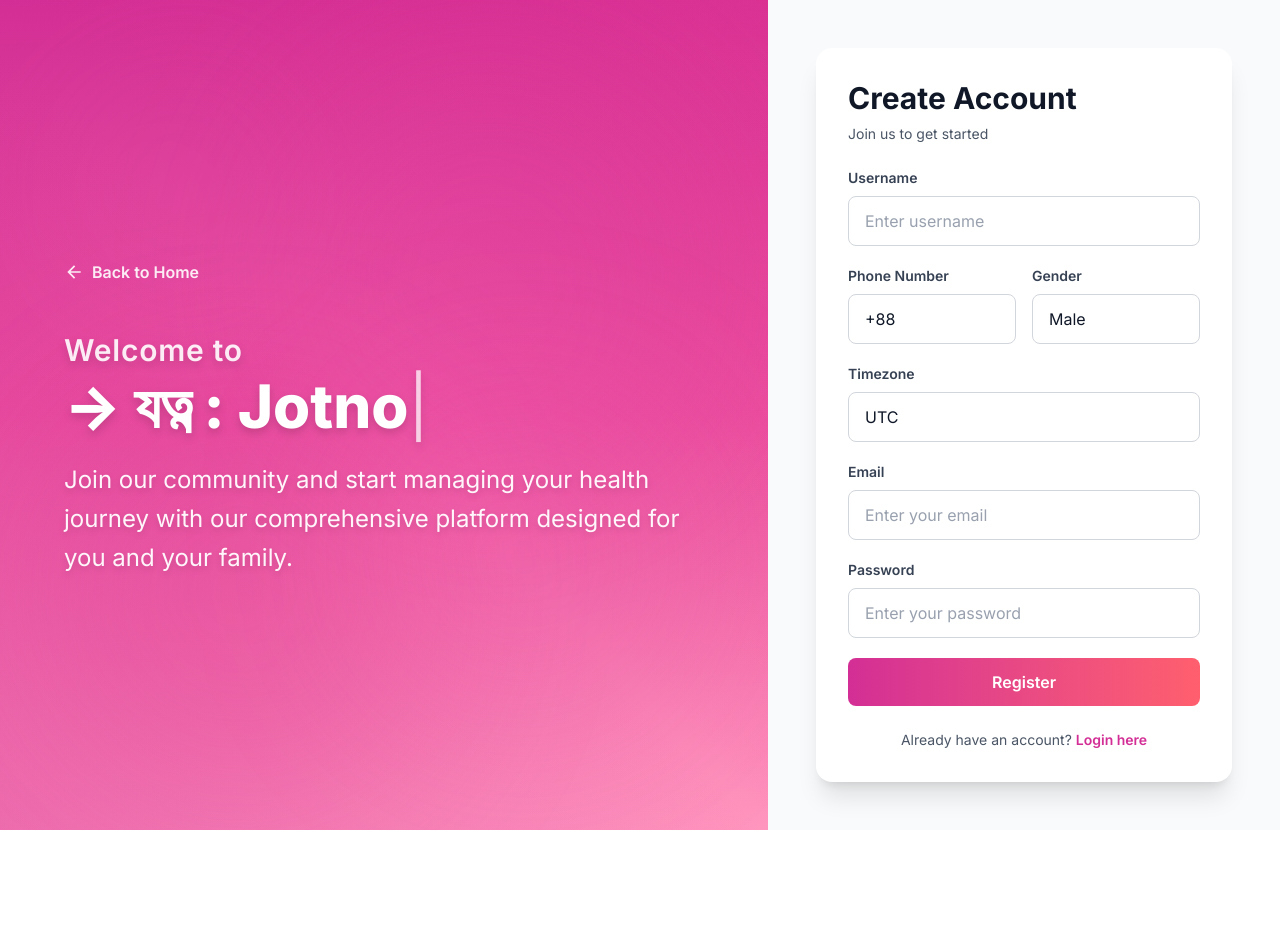
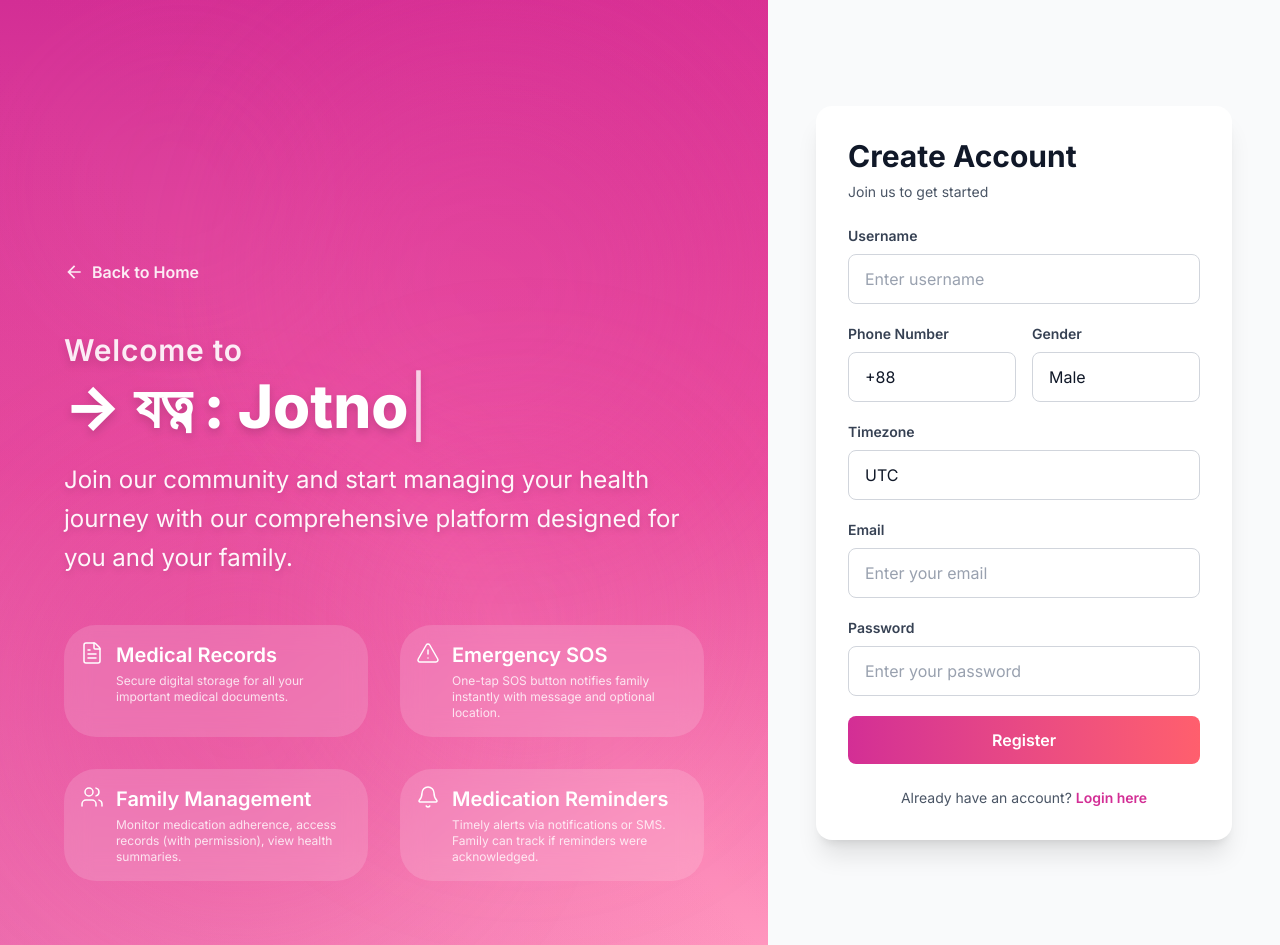
Before and after one commit to saeflobor/Jotno, a React (Vite) app in the folder frontend/: page /register in a window 1280 px wide. Before the commit the page ends 830 px from the top, so only its background shows below. Built offline with nearby package versions, Linux system fonts and the light colour scheme.

Commit message:
register UI again

```diff
--- a/frontend/src/pages/Register.jsx
+++ b/frontend/src/pages/Register.jsx
@@ -3,6 +3,7 @@ import axios from "axios";
 import { useNavigate } from "react-router-dom";
 import { motion, AnimatePresence } from "framer-motion";
 import { MdArrowBack } from "react-icons/md";
+import { FileText, AlertTriangle, Users, Bell } from "lucide-react";
 
 const Register = () => {
   const [formData, setFormData] = useState({
@@ -144,6 +145,69 @@ const Register = () => {
           >
             Join our community and start managing your health journey with our comprehensive platform designed for you and your family.
           </motion.p>
+
+          {/* Feature Cards */}
+          <div className='grid grid-cols-2 gap-8'>
+            <motion.div
+              className='bg-white/15 backdrop-blur-md rounded-4xl p-4 hover:bg-white/20 transition'
+              initial={{ opacity: 0, y: 20 }}
+              animate={{ opacity: 1, y: 0 }}
+              transition={{ duration: 0.5, delay: 0.5 }}
+            >
+              <div className='flex items-start gap-3'>
+                <FileText className='text-2xl text-white flex-shrink-0' strokeWidth={1.5} />
+                <div>
+                  <h3 className='text-white font-semibold text-xl mb-1'>Medical Records</h3>
+                  <p className='text-white/80 text-xs'>Secure digital storage for all your important medical documents.</p>
+                </div>
+              </div>
+            </motion.div>
+
+            <motion.div
+              className='bg-white/15 backdrop-blur-md rounded-4xl p-4 hover:bg-white/20 transition'
+              initial={{ opacity: 0, y: 20 }}
+              animate={{ opacity: 1, y: 0 }}
+              transition={{ duration: 0.5, delay: 0.55 }}
+            >
+              <div className='flex items-start gap-3'>
+                <AlertTriangle className='text-2xl text-white flex-shrink-0' strokeWidth={1.5} />
+                <div>
+                  <h3 className='text-white font-semibold text-xl mb-1'>Emergency SOS</h3>
+                  <p className='text-white/80 text-xs'>One-tap SOS button notifies family instantly with message and optional location.</p>
+                </div>
+              </div>
+            </motion.div>
+
+            <motion.div
+              className='bg-white/15 backdrop-blur-md rounded-4xl p-4 hover:bg-white/20 transition'
+              initial={{ opacity: 0, y: 20 }}
+              animate={{ opacity: 1, y: 0 }}
+              transition={{ duration: 0.5, delay: 0.6 }}
+            >
+              <div className='flex items-start gap-3'>
+                <Users className='text-2xl text-white flex-shrink-0' strokeWidth={1.5} />
+                <div>
+                  <h3 className='text-white font-semibold text-xl mb-1'>Family Management</h3>
+                  <p className='text-white/80 text-xs'>Monitor medication adherence, access records (with permission), view health summaries.</p>
+                </div>
+              </div>
+            </motion.div>
+
+            <motion.div
+              className='bg-white/15 backdrop-blur-md rounded-4xl p-4 hover:bg-white/20 transition'
+              initial={{ opacity: 0, y: 20 }}
+              animate={{ opacity: 1, y: 0 }}
+              transition={{ duration: 0.5, delay: 0.65 }}
+            >
+              <div className='flex items-start gap-3'>
+                <Bell className='text-2xl text-white flex-shrink-0' strokeWidth={1.5} />
+                <div>
+                  <h3 className='text-white font-semibold text-xl mb-1'>Medication Reminders</h3>
+                  <p className='text-white/80 text-xs'>Timely alerts via notifications or SMS. Family can track if reminders were acknowledged.</p>
+                </div>
+              </div>
+            </motion.div>
+          </div>
         </div>
       </motion.div>
 
```
